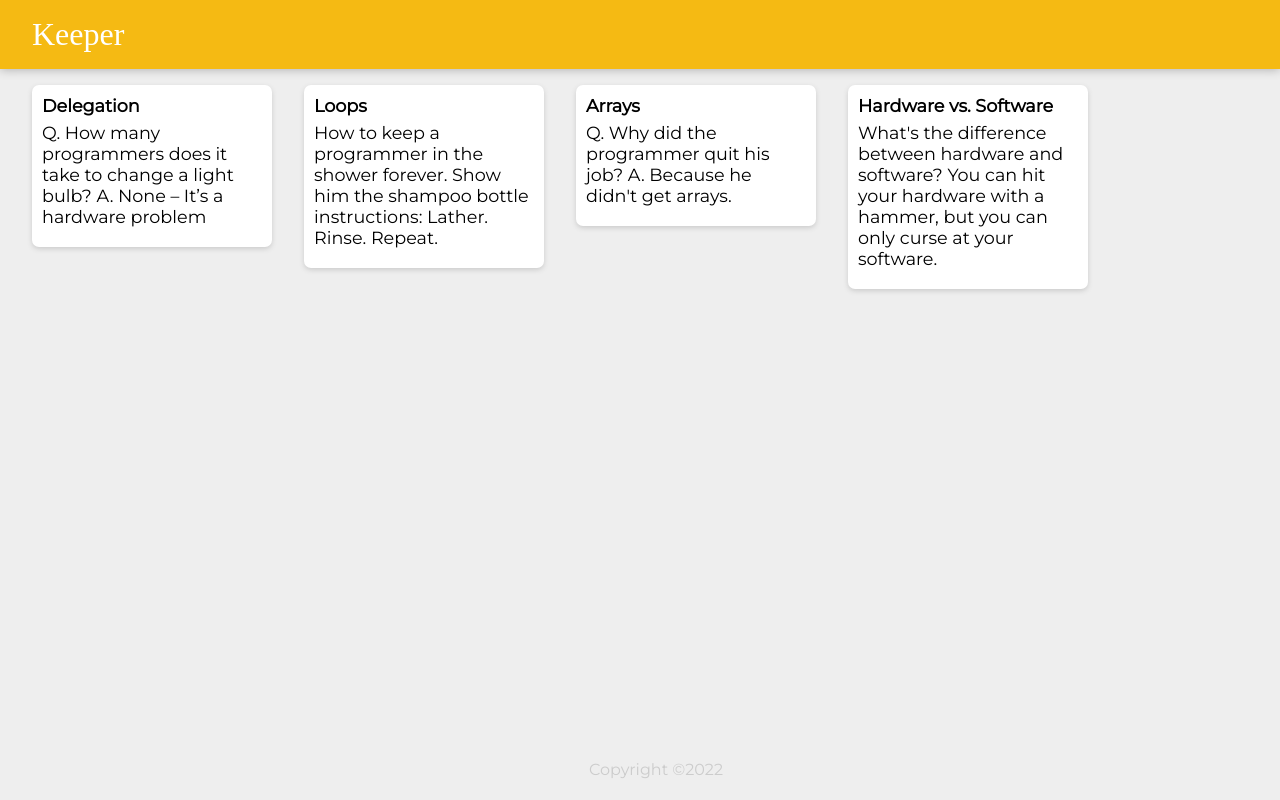
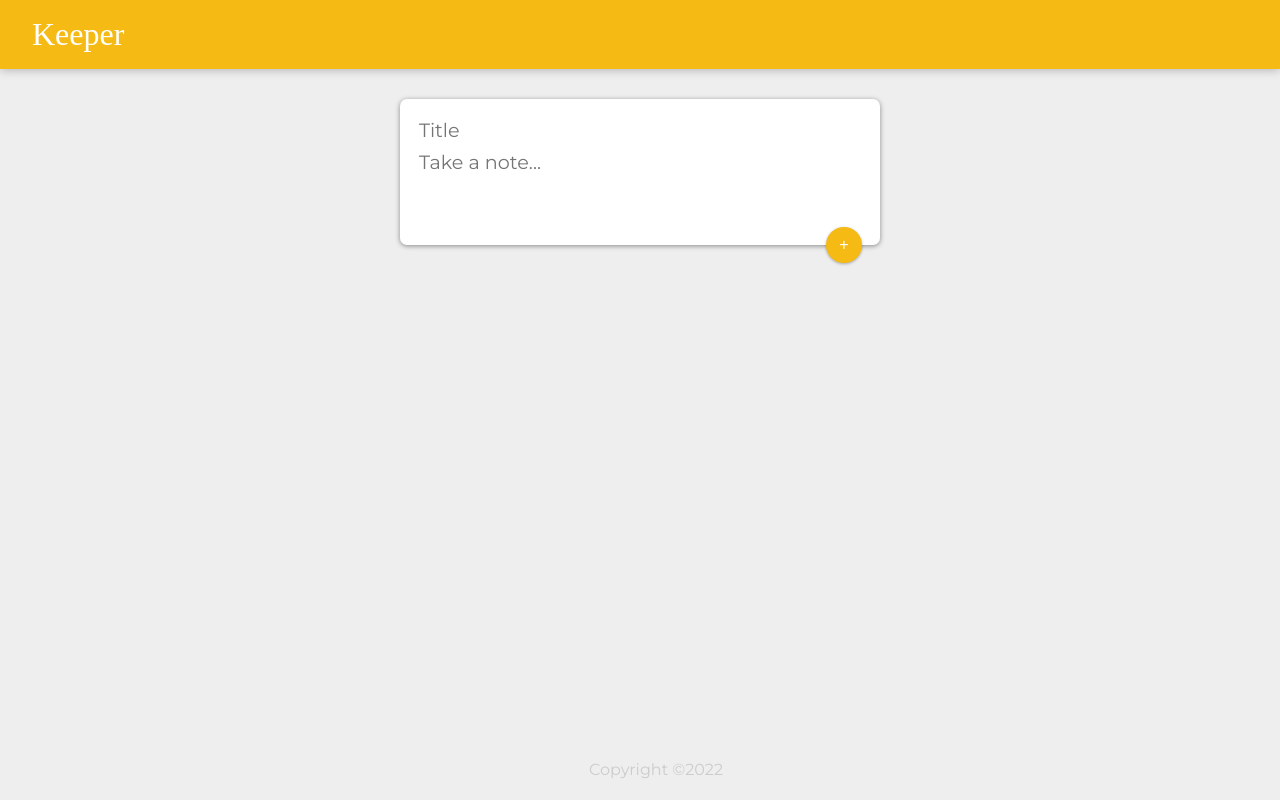
Before and after one commit to mithintv/keeper-app, a React (Create React App) app: page / in a window 1280 px wide. Built offline with nearby package versions, Linux system fonts and the light colour scheme; a web font is replaced by a local one.

Commit message:
CRUD functionality done

```diff
--- a/public/styles.css
+++ b/public/styles.css
@@ -59,3 +59,53 @@
   white-space: pre-wrap;
   word-wrap: break-word;
 }
+
+.note button {
+  position: relative;
+  float: right;
+  margin-right: 10px;
+  color: #f5ba13;
+  background-color: #fff;
+  border: none;
+  width: 60px;
+  height: 36px;
+  cursor: pointer;
+  outline: none;
+}
+
+form {
+  position: relative;
+  width: 480px;
+  margin: 30px auto 20px auto;
+  background: #fff;
+  padding: 15px;
+  border-radius: 7px;
+  box-shadow: 0 1px 5px rgb(138, 137, 137);
+}
+
+form input,
+form textarea {
+  width: 100%;
+  border: none;
+  padding: 4px;
+  outline: none;
+  font-size: 1.2em;
+  font-family: inherit;
+  resize: none;
+}
+
+form button {
+  font-size: 1rem;
+  position: absolute;
+  right: 18px;
+  bottom: -18px;
+  background: #f5ba13;
+  color: #fff;
+  border: none;
+  border-radius: 50%;
+  width: 36px;
+  height: 36px;
+  box-shadow: 0 1px 3px rgba(0, 0, 0, 0.3);
+  cursor: pointer;
+  outline: none;
+}
--- a/src/components/App.jsx
+++ b/src/components/App.jsx
@@ -1,16 +1,42 @@
-import React from "react";
+import React, { useState } from "react";
 import Header from "./Header";
 import Footer from "./Footer";
 import Note from "./Note";
-import notes from "../notes";
+import CreateArea from "./CreateArea";
 
 function App() {
+  const [items, displayArray] = useState([]);
+
+  const addNote = (note) => {
+    displayArray((prevItems) => {
+      return [...prevItems, note];
+    });
+  };
+
+  const deleteNote = (id) => {
+    displayArray((prevItems) => {
+      return prevItems.filter((item, index) => {
+        return index !== id;
+      });
+    });
+  };
+
   return (
     <div>
       <Header />
-      {notes.map((note) => (
-        <Note title={note.title} content={note.content} />
-      ))}
+      <CreateArea addNote={addNote} />
+      {items.map((item, index) => {
+        return (
+          <Note
+            deleteNote={deleteNote}
+            key={index}
+            id={index}
+            title={item.title}
+            content={item.content}
+          />
+        );
+      })}
+
       <Footer />
     </div>
   );
--- /dev/null
+++ b/src/components/CreateArea.jsx
@@ -0,0 +1,51 @@
+import React, { useState } from "react";
+
+function CreateArea(props) {
+  const [note, newNote] = useState({
+    title: "",
+    content: ""
+  });
+
+  const handleChange = (event) => {
+    const { name, value } = event.target;
+
+    newNote((prevValue) => {
+      return {
+        ...prevValue,
+        [name]: value
+      };
+    });
+  };
+
+  const handleClick = (event) => {
+    props.addNote(note, newNote);
+    newNote({
+      title: "",
+      content: ""
+    });
+    event.preventDefault();
+  };
+
+  return (
+    <div>
+      <form>
+        <input
+          value={note.title}
+          onChange={handleChange}
+          name="title"
+          placeholder="Title"
+        />
+        <textarea
+          value={note.content}
+          onChange={handleChange}
+          name="content"
+          placeholder="Take a note..."
+          rows="3"
+        />
+        <button onClick={handleClick}>+</button>
+      </form>
+    </div>
+  );
+}
+
+export default CreateArea;
--- a/src/components/Note.jsx
+++ b/src/components/Note.jsx
@@ -1,10 +1,15 @@
 import React from "react";
 
 function Note(props) {
+  const onDelete = () => {
+    props.deleteNote(props.id);
+  };
+
   return (
     <div className="note">
       <h1>{props.title}</h1>
       <p>{props.content}</p>
+      <button onClick={onDelete}>DELETE</button>
     </div>
   );
 }
```
